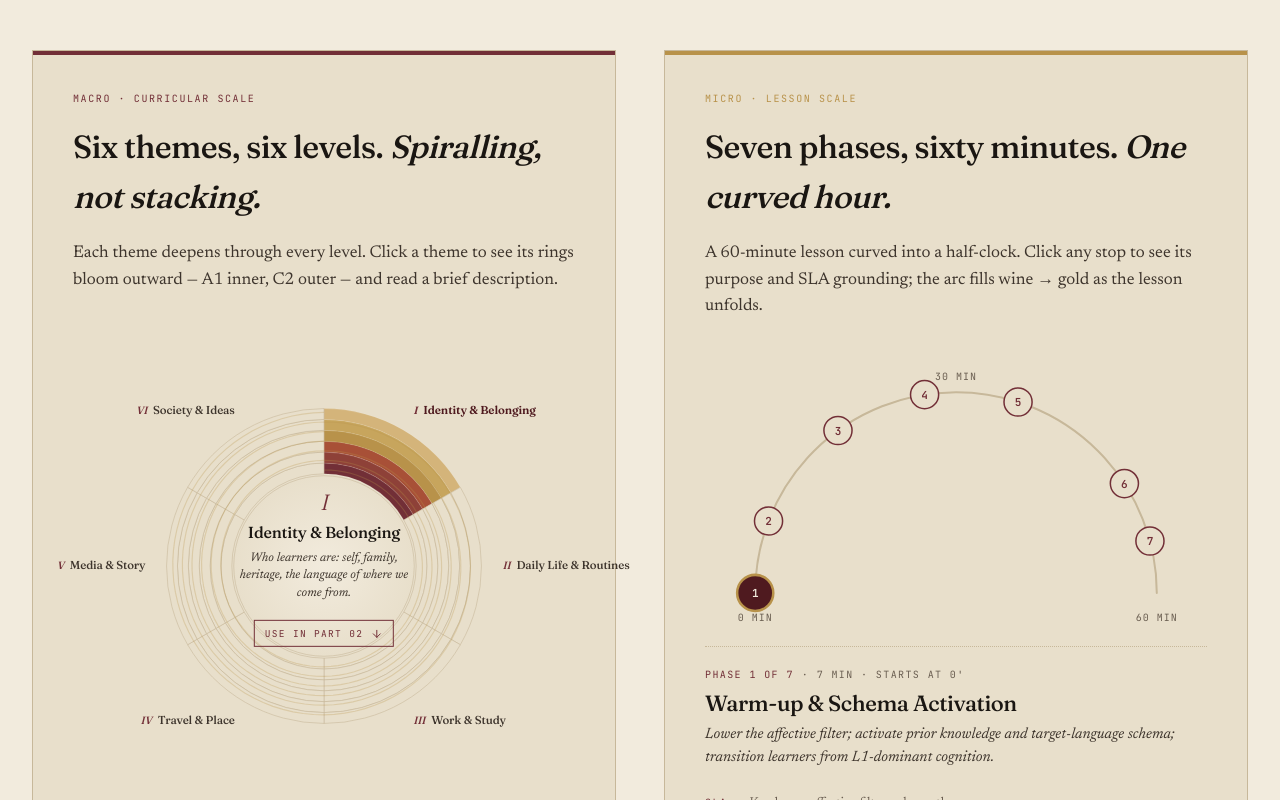
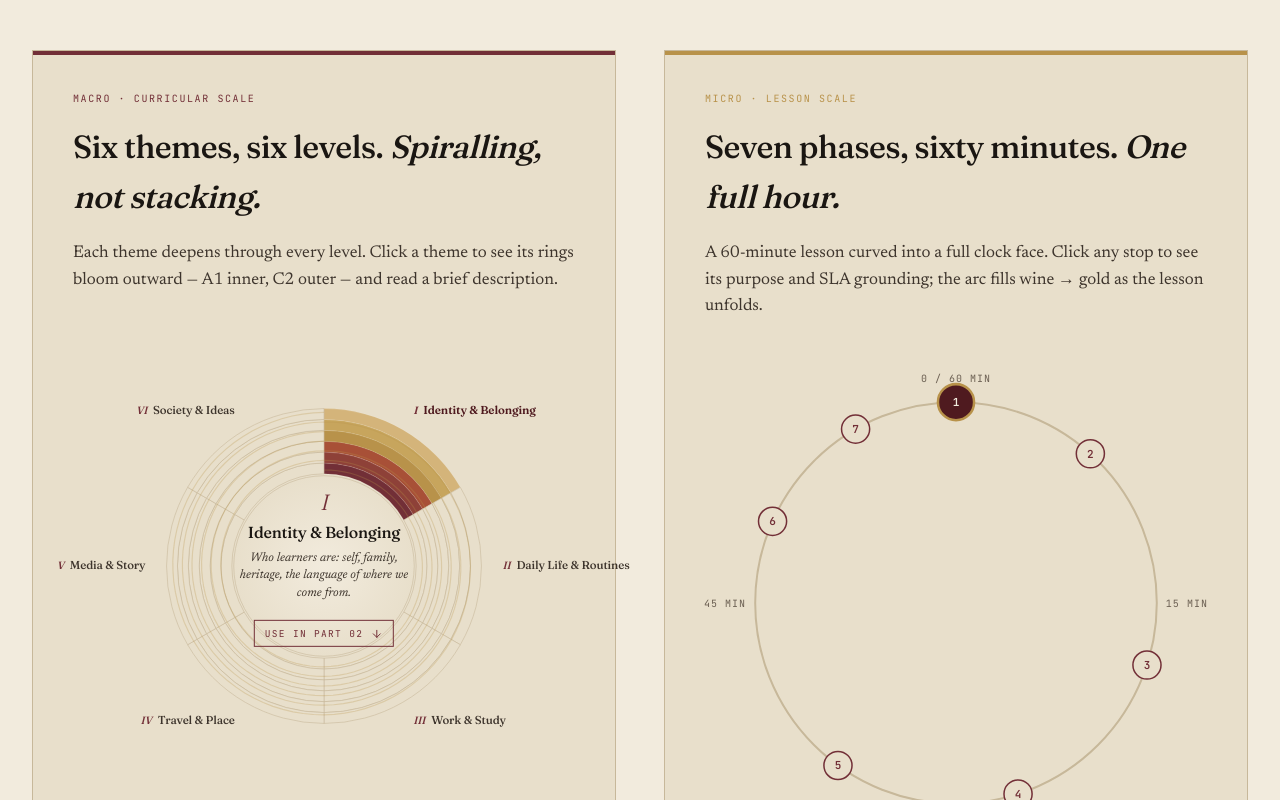
Before and after one commit to pedrobritx/efll-framework, a React (Vite) app: page / in a window 1280 px wide. Shown: the part 1320-2120 px from the top of the page. Built offline with nearby package versions, Linux system fonts and the light colour scheme.

Commit message:
Part 1 improvement

```diff
--- a/src/App.jsx
+++ b/src/App.jsx
@@ -271,7 +271,7 @@ function MacroSpiral({ themes, levels, selectedId, onSelect, onUse }) {
 
 function MicroArc({ phases, selectedId, onSelect, onUse }) {
   const cx = 250;
-  const cy = 240;
+  const cy = 250;
   const r = 200;
 
   // Cumulative-minute angles. Phase i starts at the sum of all prior defaultMin.
@@ -282,7 +282,7 @@ function MicroArc({ phases, selectedId, onSelect, onUse }) {
     cumulative.push(acc);
     acc += p.defaultMin;
   }
-  const minuteToAngle = (m) => 180 - (m / totalMin) * 180; // 180° at min 0, 0° at min 60
+  const minuteToAngle = (m) => 90 - (m / totalMin) * 360; // 90° at min 0, -270° at min 60
   const stops = phases.map((p, i) => {
     const startMin = cumulative[i];
     const angleDeg = minuteToAngle(startMin);
@@ -311,36 +311,39 @@ function MicroArc({ phases, selectedId, onSelect, onUse }) {
     <div className="lf-arc-wrap">
       <svg
         className="lf-arc-svg"
-        viewBox="0 0 500 280"
+        viewBox="0 0 500 500"
         role="img"
-        aria-label="Micro template — seven phases on a 60-minute timeline arc"
+        aria-label="Micro template — seven phases on a 60-minute clock face"
       >
         <defs>
-          <linearGradient id="lf-arc-gradient" x1="0" x2="1" y1="0" y2="0">
+          <linearGradient id="lf-arc-gradient" x1="0" x2="1" y1="0" y2="1">
             <stop offset="0%" stopColor="#722F37" />
             <stop offset="100%" stopColor="#D4B47A" />
           </linearGradient>
         </defs>
 
-        {/* Baseline arc */}
-        <path
+        {/* Baseline circle */}
+        <circle
           className="lf-arc-baseline"
-          d={`M ${cx - r} ${cy} A ${r} ${r} 0 0 1 ${cx + r} ${cy}`}
+          cx={cx} cy={cy} r={r}
           pathLength="1000"
+          transform={`rotate(-90 ${cx} ${cy})`}
         />
         {/* Progress fill, using stroke-dasharray + offset */}
-        <path
+        <circle
           className="lf-arc-fill"
-          d={`M ${cx - r} ${cy} A ${r} ${r} 0 0 1 ${cx + r} ${cy}`}
+          cx={cx} cy={cy} r={r}
           pathLength="1000"
           strokeDasharray="1000"
           strokeDashoffset={(1000 * (1 - fillProgress)).toFixed(1)}
+          transform={`rotate(-90 ${cx} ${cy})`}
         />
 
-        {/* Minute markers — 0, 30, 60 */}
-        <text className="lf-arc-tick-label" x={cx - r} y={cy + 28} textAnchor="middle">0 min</text>
-        <text className="lf-arc-tick-label" x={cx} y={cy - r - 12} textAnchor="middle">30 min</text>
-        <text className="lf-arc-tick-label" x={cx + r} y={cy + 28} textAnchor="middle">60 min</text>
+        {/* Minute markers */}
+        <text className="lf-arc-tick-label" x={cx} y={cy - r - 20} textAnchor="middle">0 / 60 min</text>
+        <text className="lf-arc-tick-label" x={cx + r + 30} y={cy + 4} textAnchor="middle">15 min</text>
+        <text className="lf-arc-tick-label" x={cx} y={cy + r + 28} textAnchor="middle">30 min</text>
+        <text className="lf-arc-tick-label" x={cx - r - 30} y={cy + 4} textAnchor="middle">45 min</text>
 
         {/* Stops */}
         {stops.map((s) => {
@@ -671,9 +674,9 @@ export default function App() {
 
           <div className="lf-overview-card micro">
             <div className="lf-overview-tag">Micro · lesson scale</div>
-            <h3>Seven phases, sixty minutes. <em>One curved hour.</em></h3>
+            <h3>Seven phases, sixty minutes. <em>One full hour.</em></h3>
             <p>
-              A 60-minute lesson curved into a half-clock. Click any stop to see its purpose and SLA grounding; the
+              A 60-minute lesson curved into a full clock face. Click any stop to see its purpose and SLA grounding; the
               arc fills wine → gold as the lesson unfolds.
             </p>
             <MicroArc
```
